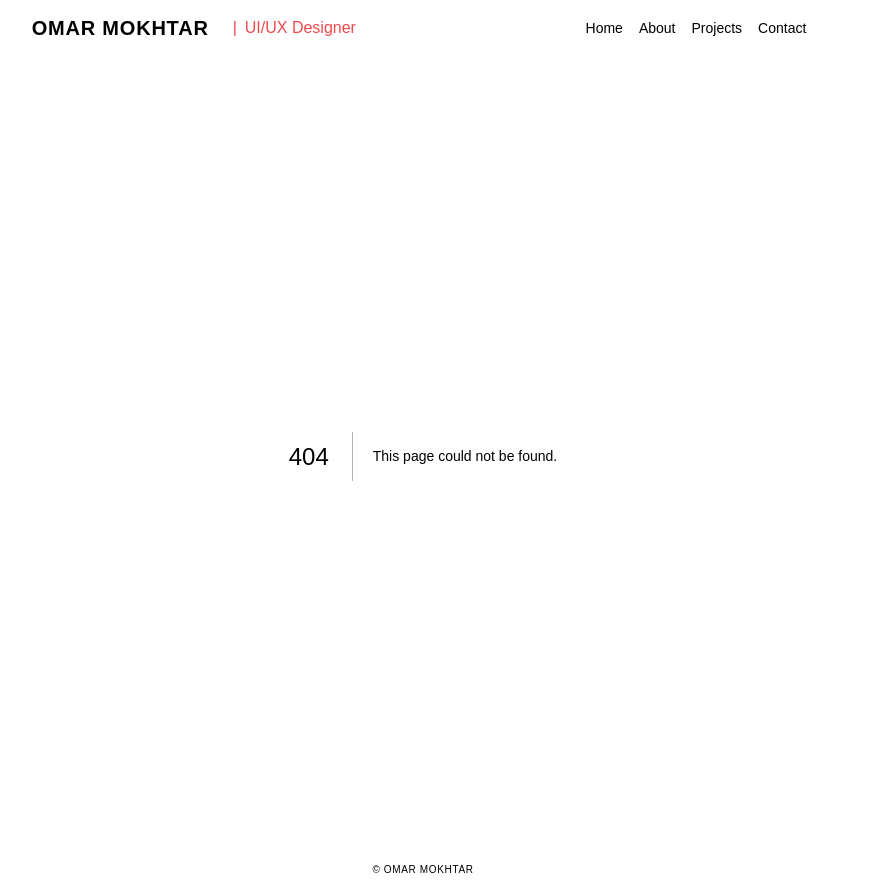
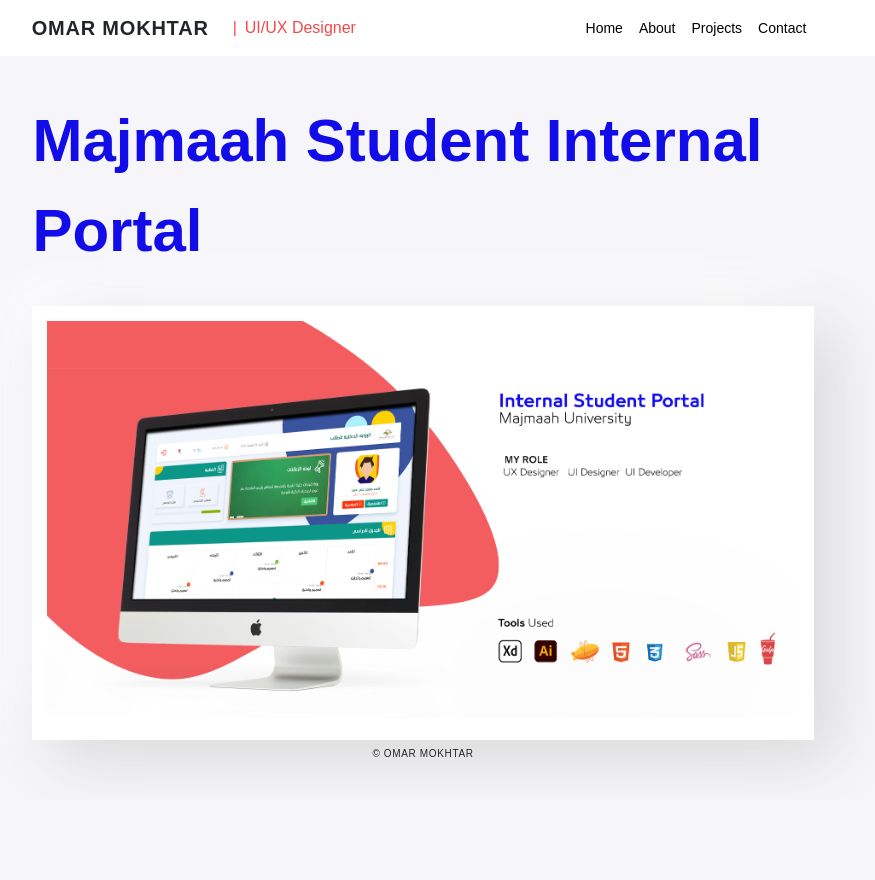
Before and after one commit to omarmok/my-react-webSite, a Next.js app: page /CaseStudy in a window 1280 px wide. Before the commit this address had no page. Shown: the whole page, without its empty margins (217-1092 px from the left). After the commit the page ends 800 px from the top, so only its background shows below. Built offline with nearby package versions, Linux system fonts and the light colour scheme.

Commit message:
casestudy-first

```diff
--- /dev/null
+++ b/pages/CaseStudy.js
@@ -0,0 +1,36 @@
+import Head from 'next/head'
+import Image from 'next/image'
+import case1 from '../public/images/case1.png'
+const CaseStudy = () => {
+    return(
+
+
+
+        <div >
+
+         <Head>
+                <title>Omar Mokhtar-Case Study</title>
+                <meta name="description" content="UI/UX Design developer front-end developer" />
+                <link rel="icon" href="../public/favicon.ico" />
+        </Head>
+
+        <div className="container">
+
+        <div className="page__container project">
+
+            <div className="mainpagetitle"  data-aos="fade-in" data-aos-duration="500">
+            Majmaah  Student Internal Portal
+            </div>
+          <div className="casestudyContainer">
+          <Image  alt="MyImage"  src={case1}/>
+          </div>
+
+            </div>
+        </div>
+
+
+        </div>
+
+    )
+}
+export default CaseStudy
--- a/styles/_Projects.scss
+++ b/styles/_Projects.scss
@@ -35,7 +35,7 @@
      margin-bottom: 10px;
     }
     span{
-      font-weight: 800;
+      font-weight: 600;
     }
   }
 }
--- a/styles/globals.scss
+++ b/styles/globals.scss
@@ -328,3 +328,10 @@ main{
           }
 }
   }
+
+  .casestudyContainer{
+    padding: 15px;
+    margin-top: 30px;
+    background: #fff;
+    box-shadow:  20px 20px 60px #d9d9d9, -20px -20px 60px #ffffff;
+  }
```
Also changed, not shown: pages/Projects.js (+9 -8 lines), public/images/case1.png (added), public/images/sass.png (added).
